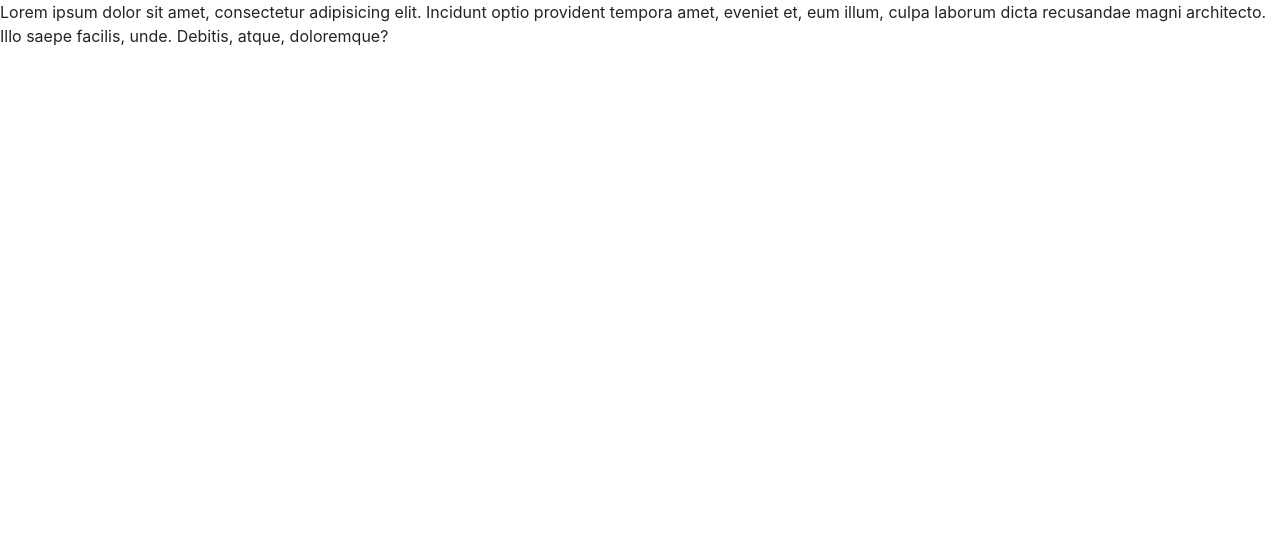
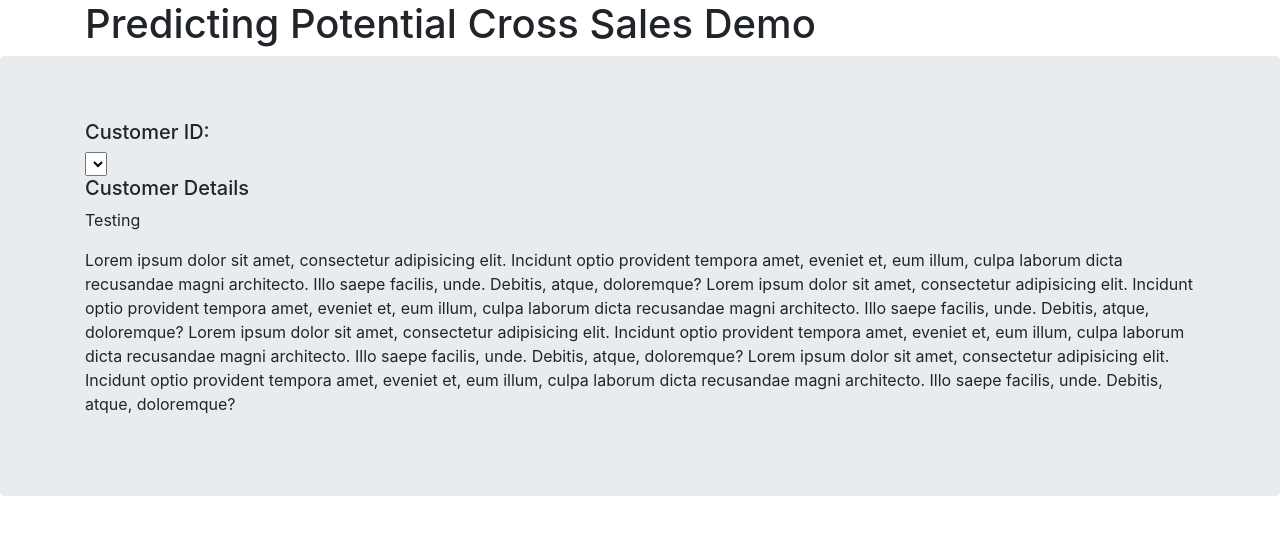
Before and after one commit to szerpa17/cross-sell-predictions, a Flask app: template templates/home/layout.html in a window 1280 px wide. Shown: the top 535 px of the page. Run offline with Flask 2, Linux system fonts and the light colour scheme; the template is opened without the code that fills it, so the values that code supplies are empty.

Commit message:
updated html file path in flask, added dropdown and customer details section in layout.html

```diff
--- a/app.py
+++ b/app.py
@@ -29,7 +29,7 @@ def home_page():
     #     f"/api/v1.0/original_testing_data"
     # )
 
-    return render_template("home_page.html")
+    return render_template("home/layout.html")
 
 
 @app.route("/api/v1.0/testing_data")
--- a/templates/home/layout.html
+++ b/templates/home/layout.html
@@ -1,31 +1,90 @@
 <!DOCTYPE html>
 <html lang="en">
+
 <head>
     <meta charset="UTF-8">
     <meta name="viewport" content="width=device-width, initial-scale=1, shrink-to-fit=no">
 
     <!-- Bootstrap CSS -->
-    <link rel="stylesheet" href="https://cdn.jsdelivr.net/npm/bootstrap@4.5.3/dist/css/bootstrap.min.css" integrity="sha384-TX8t27EcRE3e/ihU7zmQxVncDAy5uIKz4rEkgIXeMed4M0jlfIDPvg6uqKI2xXr2" crossorigin="anonymous">
+    <link rel="stylesheet" href="https://cdn.jsdelivr.net/npm/bootstrap@4.5.3/dist/css/bootstrap.min.css"
+        integrity="sha384-TX8t27EcRE3e/ihU7zmQxVncDAy5uIKz4rEkgIXeMed4M0jlfIDPvg6uqKI2xXr2" crossorigin="anonymous">
     <!-- Insert other CSS sheets below -->
     <!-- Home Page Style Sheet -->
-    <link rel="stylesheet" href="static/css/style.css"/>
+    <link rel="stylesheet" href="static/css/style.css" />
 
     <title>Cross-Selling Machine Learning Demo</title>
 
 </head>
 
 <body>
-    <p>
-        Lorem ipsum dolor sit amet, consectetur adipisicing elit.
-        Incidunt optio provident tempora amet, eveniet et, eum illum, culpa laborum dicta recusandae magni architecto.
-        Illo saepe facilis, unde. Debitis, atque, doloremque?
-    </p>
+    <!-- Header -->
+
+    <div class="container">
+        <div class="row">
+            <div class="col-xs-12 col-md-12">
+                <h1>Predicting Potential Cross Sales Demo</h1>
+            </div>
+        </div>
+    </div>
+
+    <div class="jumbotron vertical-center">
+        <!-- Dropdown Options and Details -->
+        <div class="container">
+            <div class="well">
+                <h5>Customer ID:</h5>
+                <select id="customer_ID" onchange="optionChanged(this.value)"></select>
+
+            </div>
+        </div>
 
 
-<!-- jQuery, Popper.js, and Bootstrap JS -->
-<script src="https://code.jquery.com/jquery-3.5.1.slim.min.js" integrity="sha384-DfXdz2htPH0lsSSs5nCTpuj/zy4C+OGpamoFVy38MVBnE+IbbVYUew+OrCXaRkfj" crossorigin="anonymous"></script>
-<script src="https://cdn.jsdelivr.net/npm/popper.js@1.16.1/dist/umd/popper.min.js" integrity="sha384-9/reFTGAW83EW2RDu2S0VKaIzap3H66lZH81PoYlFhbGU+6BZp6G7niu735Sk7lN" crossorigin="anonymous"></script>
-<script src="https://cdn.jsdelivr.net/npm/bootstrap@4.5.3/dist/js/bootstrap.min.js" integrity="sha384-w1Q4orYjBQndcko6MimVbzY0tgp4pWB4lZ7lr30WKz0vr/aWKhXdBNmNb5D92v7s" crossorigin="anonymous"></script>
+        <!-- Customer Details Panel -->
+        <div class="container">
+            <div class="panel panel-primary">
+                <div class="panel-heading">
+                    <h5 class="panel-title">Customer Details</h5>
+                </div>
+
+                <div id="customer_details" class="panel-body">
+
+                    <p>Testing</p>
+                    <p>Lorem ipsum dolor sit amet, consectetur adipisicing elit.
+                        Incidunt optio provident tempora amet, eveniet et, eum illum, culpa laborum dicta recusandae
+                        magni architecto.
+                        Illo saepe facilis, unde. Debitis, atque, doloremque?
+                        Lorem ipsum dolor sit amet, consectetur adipisicing elit.
+                        Incidunt optio provident tempora amet, eveniet et, eum illum, culpa laborum dicta recusandae
+                        magni architecto.
+                        Illo saepe facilis, unde. Debitis, atque, doloremque?
+                        Lorem ipsum dolor sit amet, consectetur adipisicing elit.
+                        Incidunt optio provident tempora amet, eveniet et, eum illum, culpa laborum dicta recusandae
+                        magni architecto.
+                        Illo saepe facilis, unde. Debitis, atque, doloremque?
+                        Lorem ipsum dolor sit amet, consectetur adipisicing elit.
+                        Incidunt optio provident tempora amet, eveniet et, eum illum, culpa laborum dicta recusandae
+                        magni architecto.
+                        Illo saepe facilis, unde. Debitis, atque, doloremque?</p>
+                </div>
+
+            </div>
+        </div>
+
+    </div>
+
+
+
+
+    <!-- jQuery, Popper.js, and Bootstrap JS -->
+    <script src="https://code.jquery.com/jquery-3.5.1.slim.min.js"
+        integrity="sha384-DfXdz2htPH0lsSSs5nCTpuj/zy4C+OGpamoFVy38MVBnE+IbbVYUew+OrCXaRkfj"
+        crossorigin="anonymous"></script>
+    <script src="https://cdn.jsdelivr.net/npm/popper.js@1.16.1/dist/umd/popper.min.js"
+        integrity="sha384-9/reFTGAW83EW2RDu2S0VKaIzap3H66lZH81PoYlFhbGU+6BZp6G7niu735Sk7lN"
+        crossorigin="anonymous"></script>
+    <script src="https://cdn.jsdelivr.net/npm/bootstrap@4.5.3/dist/js/bootstrap.min.js"
+        integrity="sha384-w1Q4orYjBQndcko6MimVbzY0tgp4pWB4lZ7lr30WKz0vr/aWKhXdBNmNb5D92v7s"
+        crossorigin="anonymous"></script>
 
 </body>
+
 </html>
```
